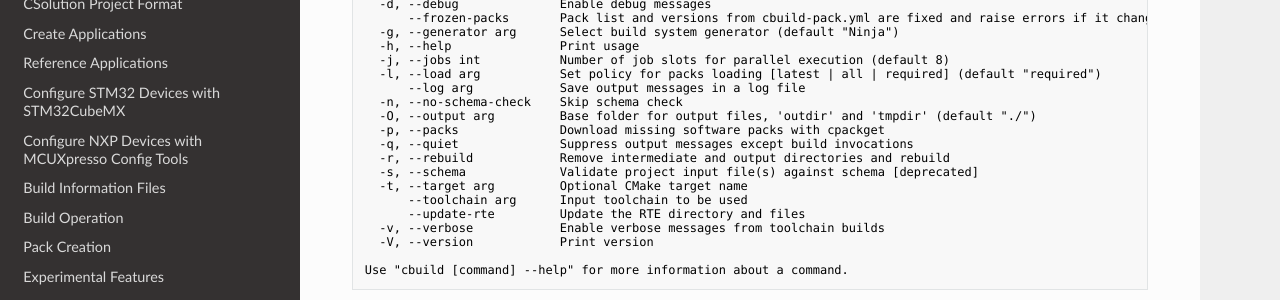
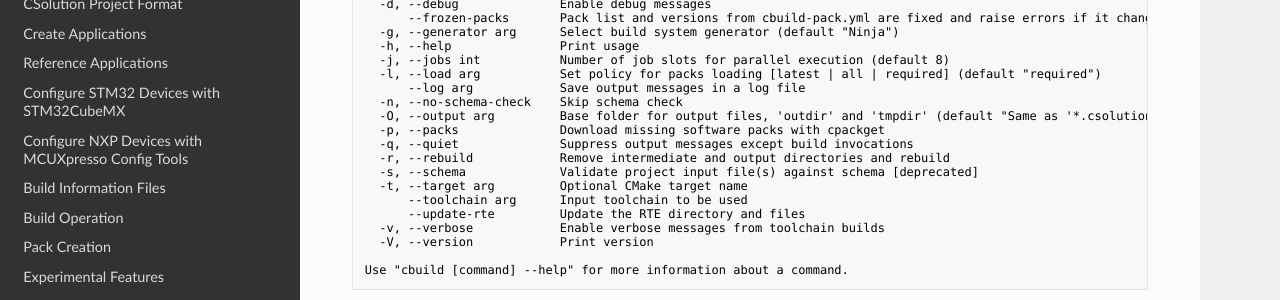
Before and after one commit to Open-CMSIS-Pack/cmsis-toolbox, an MkDocs documentation site: the page built from docs/build-tools.md, in a window 1280 px wide and 1400 px high, scrolled down 429 px. Shown: the part 473-773 px from the top of the window. Built offline with MkDocs 1.6.1, drawn with Linux system fonts in a browser that asks for light colours; nearby versions of some CDN libraries; some of the changed text lies outside the part shown.

Commit message:
Updated doc with usage text for --output option (#284)
## Changes
<!-- List the changes this PR introduces -->
-https://github.com/Open-CMSIS-Pack/devtools/issues/1917

## Checklist
<!-- Put an `x` in the boxes. All tasks must be completed and boxes
checked before merging. -->
- [ ] 🤖 This change is covered by unit tests (if applicable).
- [ ] 🤹 Manual testing has been performed (if necessary).
- [ ] 🛡️ Security impacts have been considered (if relevant).
- [ ] 📖 Documentation updates are complete (if required).
- [ ] 🧠 Third-party dependencies and TPIP updated (if required).

```diff
--- a/docs/build-tools.md
+++ b/docs/build-tools.md
@@ -45,7 +45,7 @@ Options:
   -l, --load arg           Set policy for packs loading [latest | all | required] (default "required")
       --log arg            Save output messages in a log file
   -n, --no-schema-check    Skip schema check
-  -O, --output arg         Base folder for output files, 'outdir' and 'tmpdir' (default "./")
+  -O, --output arg         Base folder for output files, 'outdir' and 'tmpdir' (default "Same as '*.csolution.yml'")
   -p, --packs              Download missing software packs with cpackget
   -q, --quiet              Suppress output messages except build invocations
   -r, --rebuild            Remove intermediate and output directories and rebuild
@@ -100,7 +100,7 @@ Options:
   -m, --missing                 List only required packs that are missing in the pack repository
   -n, --no-check-schema         Skip schema check
   -N, --no-update-rte           Skip creation of RTE directory and files
-  -o,-O --output arg            Base folder for output files, 'outdir' and 'tmpdir' (default "./")
+  -o,-O --output arg            Base folder for output files, 'outdir' and 'tmpdir' (default "Same as '*.csolution.yml'")
   -q, --quiet                   Run silently, printing only error messages
   -R, --relative-paths          Print paths relative to project or ${CMSIS_PACK_ROOT}
   -S, --context-set             Select the context names from cbuild-set.yml for generating the target application
```
